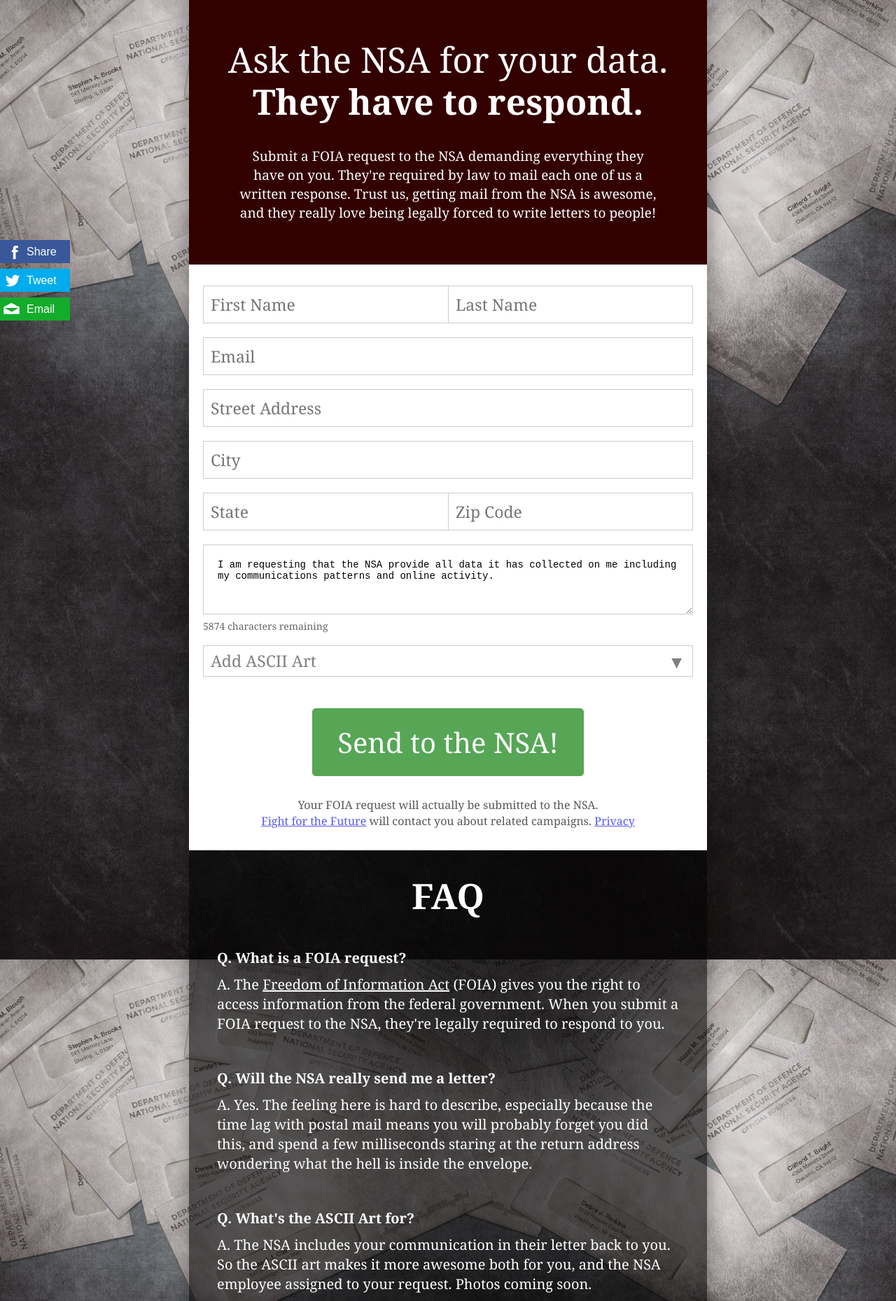
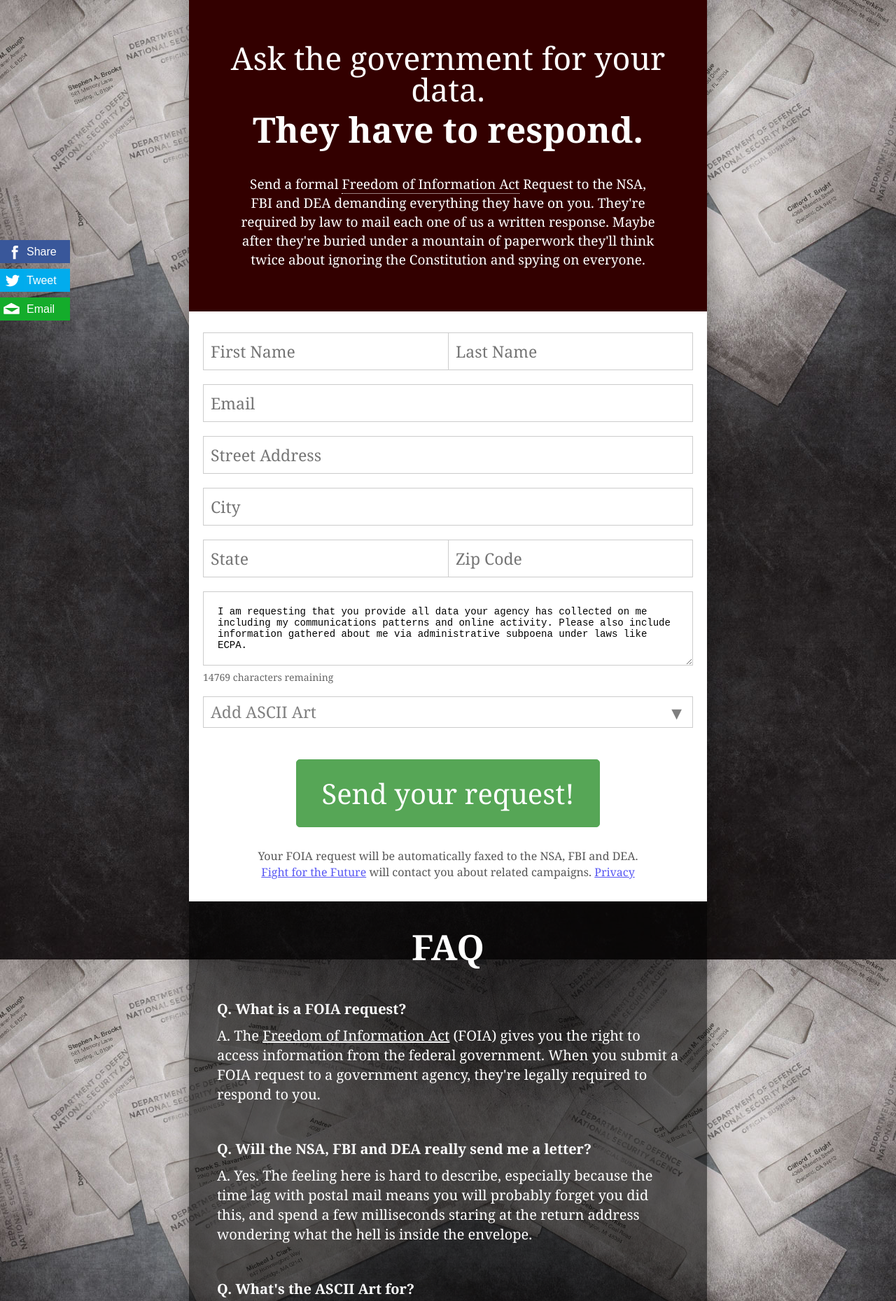
Before and after one commit to fightforthefuture/askthensa-www, a website: page index.html in a window 1280 px wide. Shown: the top 1859 px of the page at 70% size. Drawn offline with Linux system fonts and the light colour scheme.

Commit message:
tweaked a bunch of shit

```diff
--- a/css/askthensa.css
+++ b/css/askthensa.css
@@ -36,7 +36,7 @@
 }
 h1 {
 	text-align: center;
-	font-size: 50px;
+	font-size: 45px;
 	font-weight: normal;
 	margin-bottom: 10px;
 }
@@ -56,6 +56,11 @@
 	max-width: 600px;
 	margin: 40px auto 0px auto;
 	text-align: center;
+}
+.cta a {
+    color: white;
+    text-decoration: none;
+    border-bottom: 1px dotted white;
 }
 .form {
 	width: 100%;
--- a/index.html
+++ b/index.html
@@ -53,13 +53,16 @@
 
 <div class="gutter">
     <div class="cta">
-        <h1>Ask the NSA for your data.</h1>
+        <h1>Ask the government for your data.</h1>
         <h2>They have to respond.</h2>
         <p>
-            Submit a FOIA request to the NSA demanding everything they have on you.
+            Send a formal
+            <a href="http://www.foia.gov/about.html" target="_blank">Freedom of Information Act</a>
+            Request to the NSA,
+            FBI and DEA demanding everything they have on you.
             They're required by law to mail each one of us a written response.
-            Trust us, getting mail from the NSA is awesome, and they really love
-            being legally forced to write letters to people!
+            Maybe after they're buried under a mountain of paperwork they'll
+            think twice about ignoring the Constitution and spying on everyone.
         </p>
     </div>
     <div class="form">
@@ -87,7 +90,7 @@
             </div>
             <div class="row">
                 <div class="field_error foia_body_err"></div>
-                <textarea name="Records_Requested*" id="foia_body" tabindex="8">I am requesting that the NSA provide all data it has collected on me including my communications patterns and online activity.</textarea>
+                <textarea name="Records_Requested*" id="foia_body" tabindex="8">I am requesting that you provide all data your agency has collected on me including my communications patterns and online activity. Please also include information gathered about me via administrative subpoena under laws like ECPA.</textarea>
             </div>
             <div class="row hint">
                 <span class="num_remaining">0</span> characters remaining
@@ -116,9 +119,9 @@
             </div>
 
             <div class="row">
-                <button type="button" class="big_red_button">Send to the NSA!</button>
+                <button type="button" class="big_red_button">Send your request!</button>
                 <p>
-                    Your FOIA request will actually be submitted to the NSA.<br>
+                    Your FOIA request will be automatically faxed to the NSA, FBI and DEA.<br>
                     <a href="http://fightforthefuture.org" target="_blank">Fight for the Future</a> will contact you about related campaigns.
                     <a href="https://www.fightforthefuture.org/privacy">Privacy</a>
                 </p>
@@ -128,16 +131,12 @@
     <div class="faq">
         <h2>FAQ</h2>
         <h3>Q. What is a FOIA request?</h3>
-        <p>A. The <a href="http://www.foia.gov/" target="_blank">Freedom of Information Act</a> (FOIA) gives you the right to access information from the federal government. When you submit a FOIA request to the NSA, they're legally required to respond to you.</p>
-        <h3>Q. Will the NSA really send me a letter?</h3>
+        <p>A. The <a href="http://www.foia.gov/" target="_blank">Freedom of Information Act</a> (FOIA) gives you the right to access information from the federal government. When you submit a FOIA request to a government agency, they're legally required to respond to you.</p>
+        <h3>Q. Will the NSA, FBI and DEA really send me a letter?</h3>
         <p>A. Yes. The feeling here is hard to describe, especially because the time lag with postal mail means you will probably forget you did this, and spend a few milliseconds staring at the return address wondering what the hell is inside the envelope.</p>
         <h3>Q. What's the ASCII Art for?</h3>
-        <p>A. The NSA includes your communication in their letter back to you. So the ASCII art makes it more awesome both for you, and the NSA employee assigned to your request. Photos coming soon.</p>
-        <h3>Q. How much ASCII Art can I include?</h3>
-        <p>A. We don't know. Help us find out! :)</p>
-        <h3>Q. Will the NSA email me</h3>
-        <p>A. Yep, you'll get an email from them too. Forward it to all of your friends. We include a convenient sharing link in your original submission.</p>
-        <h3>Q. Will the NSA really tell me what they've collected on me?</h3>
+        <p>A. These agencies print out your request and includes a copy in their letter back to you. So the ASCII art makes it more awesome both for you, and the employee assigned to your request. Photos coming soon.</p>
+        <h3>Q. Will they really tell me what they've collected on me?</h3>
         <p>A. The statistical chances of this are low, but there's only one way to find out how low: millions of data points!</p>
     </div>
 </div>
--- a/js/askthensa.js
+++ b/js/askthensa.js
@@ -6,7 +6,7 @@
 }
 var letters = ['A','B','C','D','E','F','G','H','I','J','K','L','M','N','O','P','Q','R','S','T','U','V','W','X','Y','Z'];
 var letter_index = 0;
-var MAX_CHARACTERS = 6000;
+var MAX_CHARACTERS = 15000;
 
 var trackOptimizely = function(ev) {
     window['optimizely'] = window['optimizely'] || [];
@@ -130,8 +130,8 @@
     //var post_url = 'http://www.nsa.gov/applications/forms/foiaemail.cfm';     // JL NOTE ~ doesn't work (XSS protection)
     //var post_url = '/bury/submit';
     //var post_url = 'http://debbie:3019/submit';
-    //var post_url = 'http://debbie:9001/foia';
-    var post_url = 'https://queue.fightforthefuture.org/foia';
+    var post_url = 'http://metacube:9000/foia';
+   // var post_url = 'https://queue.fightforthefuture.org/foia';
 
     $.ajax(post_url, {
         type: 'POST',
@@ -188,3 +188,13 @@
     $('#share_modal').addClass('invisible');
     window.setTimeout(function() {$('#share_modal').hide(); }, 1000);
 }
+
+var agencies = ['NSA', 'FBI', 'DEA'];
+var curAgency = 0;
+
+setInterval(function() {
+    document.querySelector('h1 span').textContent = agencies[curAgency];
+
+    curAgency++;
+    if (curAgency == agencies.length) curAgency = 0;
+}, 500);
```
